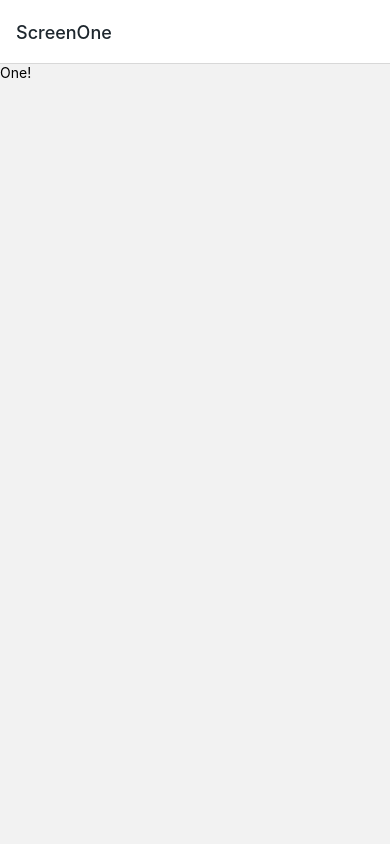
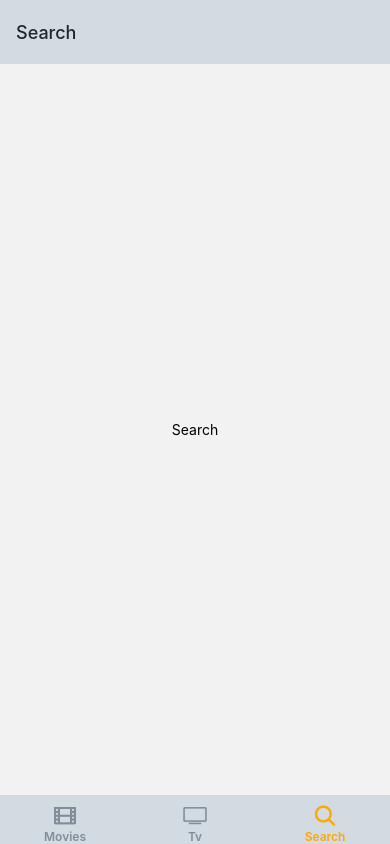
Before and after one commit to GUAJEGUICHAN/NomadreactNativeP1, a React Native app: screen / in a window 390 px wide. Built offline with nearby package versions, Linux system fonts and the light colour scheme.

Commit message:
2.12 Stack을 Tabs에 보여주기 Movies 헤드와 Stack 헤드가 겹치니 하나는 제거한다.

```diff
--- a/App.jsx
+++ b/App.jsx
@@ -27,7 +27,7 @@ export default function App() {
 
   return (
     <NavigationContainer>
-      <Stack />
+      <Tabs />
     </NavigationContainer>
   );
 }
--- a/navigation/Tabs.jsx
+++ b/navigation/Tabs.jsx
@@ -13,6 +13,7 @@ import {
 import Movie from '../screens/Movie';
 import Search from '../screens/Search';
 import Tv from '../screens/Tv';
+import Stack from './Stack';
 
 const Tab = createBottomTabNavigator();
 
@@ -46,8 +47,9 @@ function Tabs() {
     >
       <Tab.Screen
         name="Movies"
-        component={Movie}
+        component={Stack}
         options={{
+          headerShown: false,
           tabBarIcon: ({ focused, color, size }) => (
             <Ionicons
               name={focused ? 'film' : 'film-outline'}
@@ -68,7 +70,6 @@ function Tabs() {
               size={size}
             />
           ),
-          // tabBarIcon: <TabBarIcon
         }}
       />
       <Tab.Screen
```
